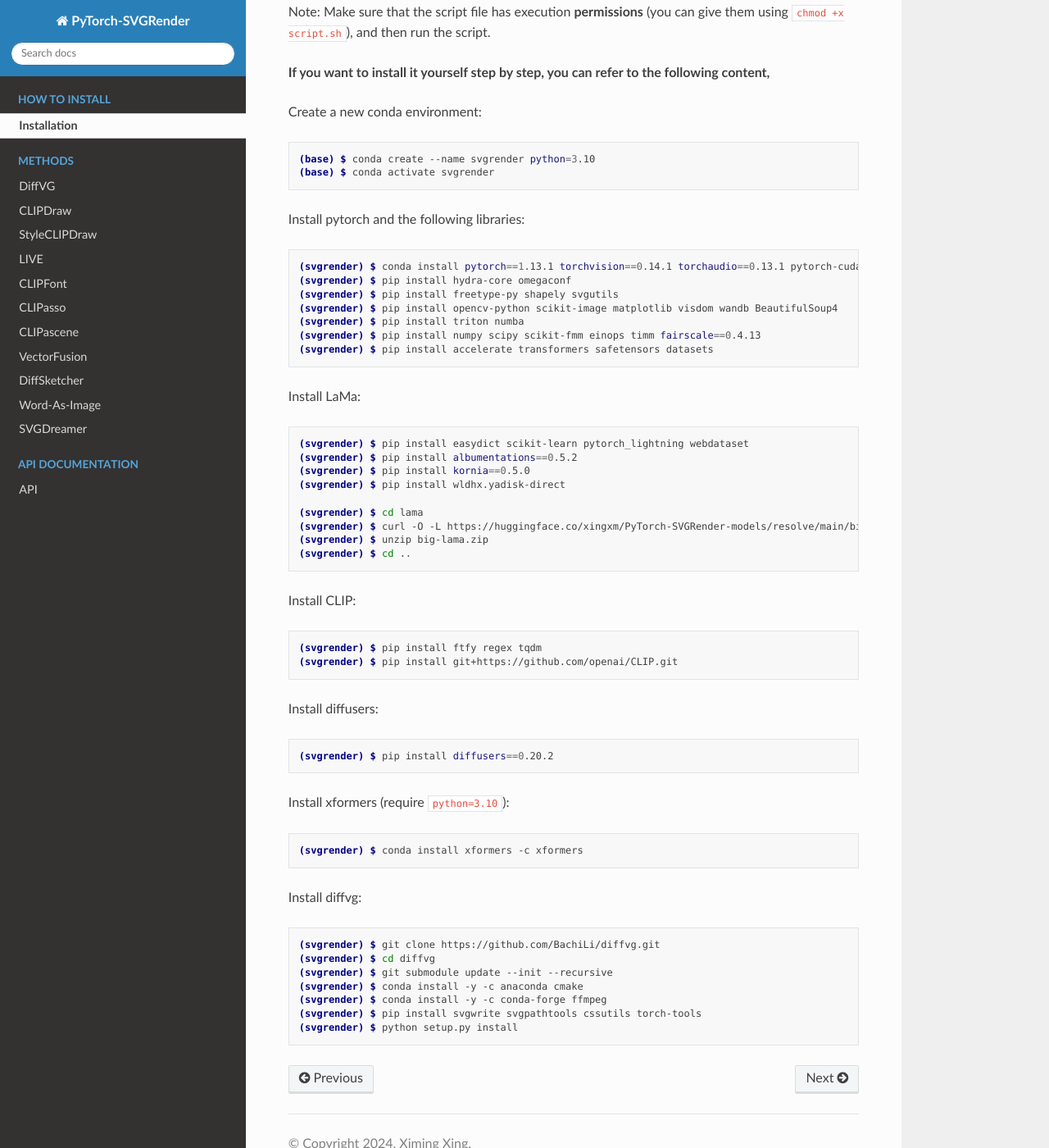
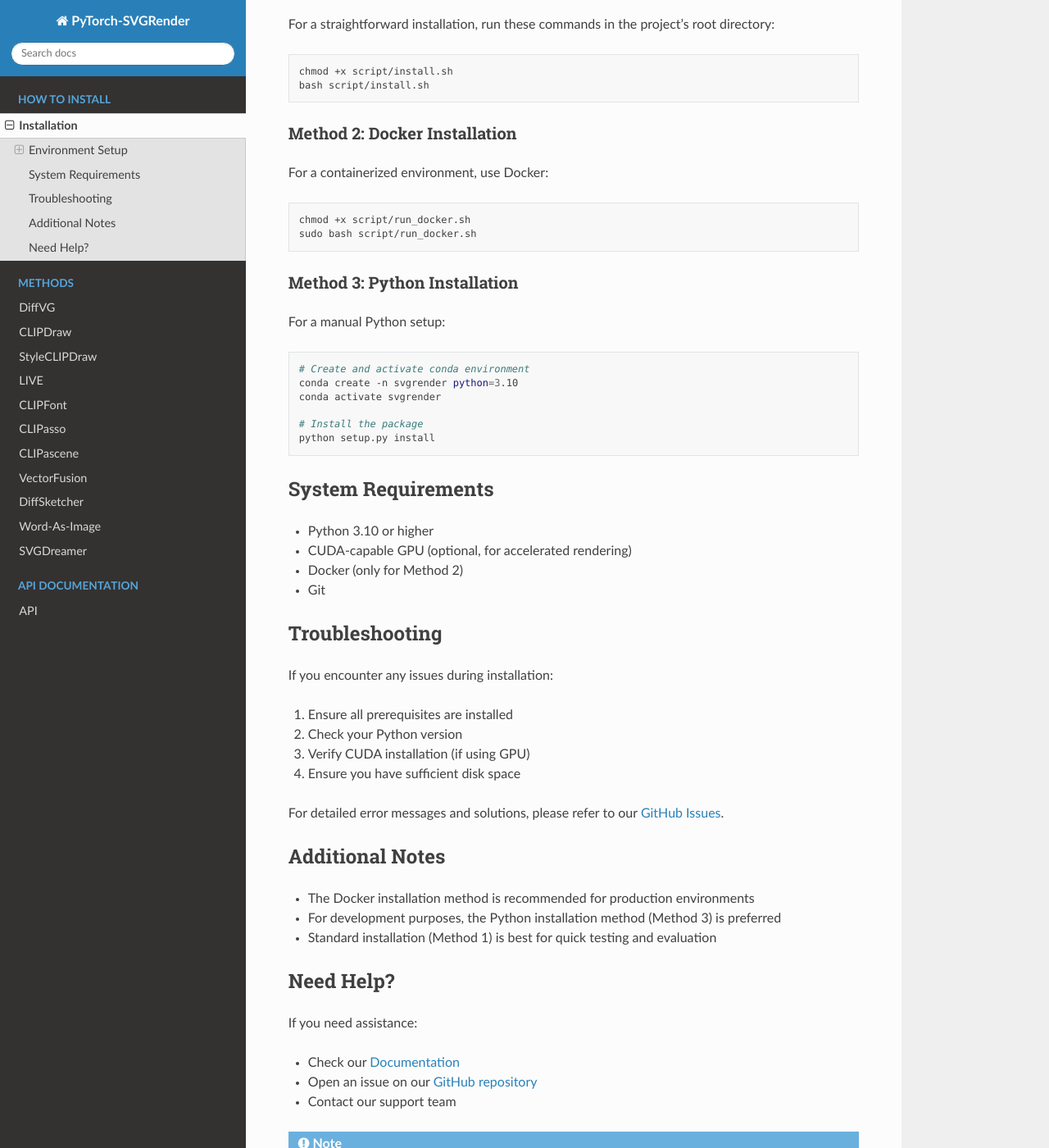
Before and after one commit to ximinng/PyTorch-SVGRender, a Sphinx documentation site: the page built from docs/source/install.rst, in a window 1280 px wide and 1400 px high, scrolled down 344 px. Shown: the whole window at 82% size. Built offline with Sphinx 7.4.7 and the Read the Docs theme 3.1.0, drawn with Linux system fonts in a browser that asks for light colours; some of the changed text lies outside the part shown.

Commit message:
docs(readthedocs): update readthedocs

```diff
--- a/docs/source/install.rst
+++ b/docs/source/install.rst
@@ -1,82 +1,85 @@
 Installation
-===============
+============
 
-.. _install:
+This guide provides three methods to install **PyTorch-SVGRender**.
 
-You can follow the steps below to quickly get up and running with PyTorch-SVGRender.
-These steps will let you run quick inference locally.
+Environment Setup
+----------------
 
-In the top level directory run,
+Choose one of the following installation methods that best suits your needs:
 
-.. code-block:: console
+Method 1: Standard Installation
+~~~~~~~~~~~~~~~~~~~~~~~~~~~~~
 
-   $ sh script/install.sh
+For a straightforward installation, run these commands in the project's root directory:
 
-Note: Make sure that the script file has execution **permissions** (you can give them using ``chmod +x script.sh``), and
-then run the script.
+.. code-block:: bash
 
-**If you want to install it yourself step by step, you can refer to the following content,**
+    chmod +x script/install.sh
+    bash script/install.sh
 
-Create a new conda environment:
+Method 2: Docker Installation
+~~~~~~~~~~~~~~~~~~~~~~~~~~~
 
-.. code-block:: console
+For a containerized environment, use Docker:
 
-   (base) $ conda create --name svgrender python=3.10
-   (base) $ conda activate svgrender
+.. code-block:: bash
 
-Install pytorch and the following libraries:
+    chmod +x script/run_docker.sh
+    sudo bash script/run_docker.sh
 
-.. code-block:: console
+Method 3: Python Installation
+~~~~~~~~~~~~~~~~~~~~~~~~~~~
 
-   (svgrender) $ conda install pytorch==1.13.1 torchvision==0.14.1 torchaudio==0.13.1 pytorch-cuda=11.6 -c pytorch -c nvidia
-   (svgrender) $ pip install hydra-core omegaconf
-   (svgrender) $ pip install freetype-py shapely svgutils
-   (svgrender) $ pip install opencv-python scikit-image matplotlib visdom wandb BeautifulSoup4
-   (svgrender) $ pip install triton numba
-   (svgrender) $ pip install numpy scipy scikit-fmm einops timm fairscale==0.4.13
-   (svgrender) $ pip install accelerate transformers safetensors datasets
+For a manual Python setup:
 
-Install LaMa:
+.. code-block:: bash
 
-.. code-block:: console
+    # Create and activate conda environment
+    conda create -n svgrender python=3.10
+    conda activate svgrender
 
-   (svgrender) $ pip install easydict scikit-learn pytorch_lightning webdataset
-   (svgrender) $ pip install albumentations==0.5.2
-   (svgrender) $ pip install kornia==0.5.0
-   (svgrender) $ pip install wldhx.yadisk-direct
+    # Install the package
+    python setup.py install
 
-   (svgrender) $ cd lama
-   (svgrender) $ curl -O -L https://huggingface.co/xingxm/PyTorch-SVGRender-models/resolve/main/big-lama.zip
-   (svgrender) $ unzip big-lama.zip
-   (svgrender) $ cd ..
+System Requirements
+-----------------
 
-Install CLIP:
+- Python 3.10 or higher
+- CUDA-capable GPU (optional, for accelerated rendering)
+- Docker (only for Method 2)
+- Git
 
-.. code-block:: console
+Troubleshooting
+--------------
 
-   (svgrender) $ pip install ftfy regex tqdm
-   (svgrender) $ pip install git+https://github.com/openai/CLIP.git
+If you encounter any issues during installation:
 
-Install diffusers:
+1. Ensure all prerequisites are installed
+2. Check your Python version
+3. Verify CUDA installation (if using GPU)
+4. Ensure you have sufficient disk space
 
-.. code-block:: console
+For detailed error messages and solutions, please refer to our `GitHub Issues <https://github.com/your-repo/issues>`_.
 
-   (svgrender) $ pip install diffusers==0.20.2
+Additional Notes
+--------------
 
-Install xformers (require ``python=3.10``):
+- The Docker installation method is recommended for production environments
+- For development purposes, the Python installation method (Method 3) is preferred
+- Standard installation (Method 1) is best for quick testing and evaluation
 
-.. code-block:: console
+Need Help?
+---------
 
-   (svgrender) $ conda install xformers -c xformers
+If you need assistance:
 
-Install diffvg:
+- Check our `Documentation <https://your-docs-url.com>`_
+- Open an issue on our `GitHub repository <https://github.com/your-repo>`_
+- Contact our support team
 
-.. code-block:: console
+.. note::
+   Make sure to activate the conda environment before running any commands.
 
-   (svgrender) $ git clone https://github.com/BachiLi/diffvg.git
-   (svgrender) $ cd diffvg
-   (svgrender) $ git submodule update --init --recursive
-   (svgrender) $ conda install -y -c anaconda cmake
-   (svgrender) $ conda install -y -c conda-forge ffmpeg
-   (svgrender) $ pip install svgwrite svgpathtools cssutils torch-tools
-   (svgrender) $ python setup.py install
+.. warning::
+   GPU support requires appropriate NVIDIA drivers and CUDA toolkit installation.
```
Also changed, not shown: Install.md (deleted, +0 -67 lines).
